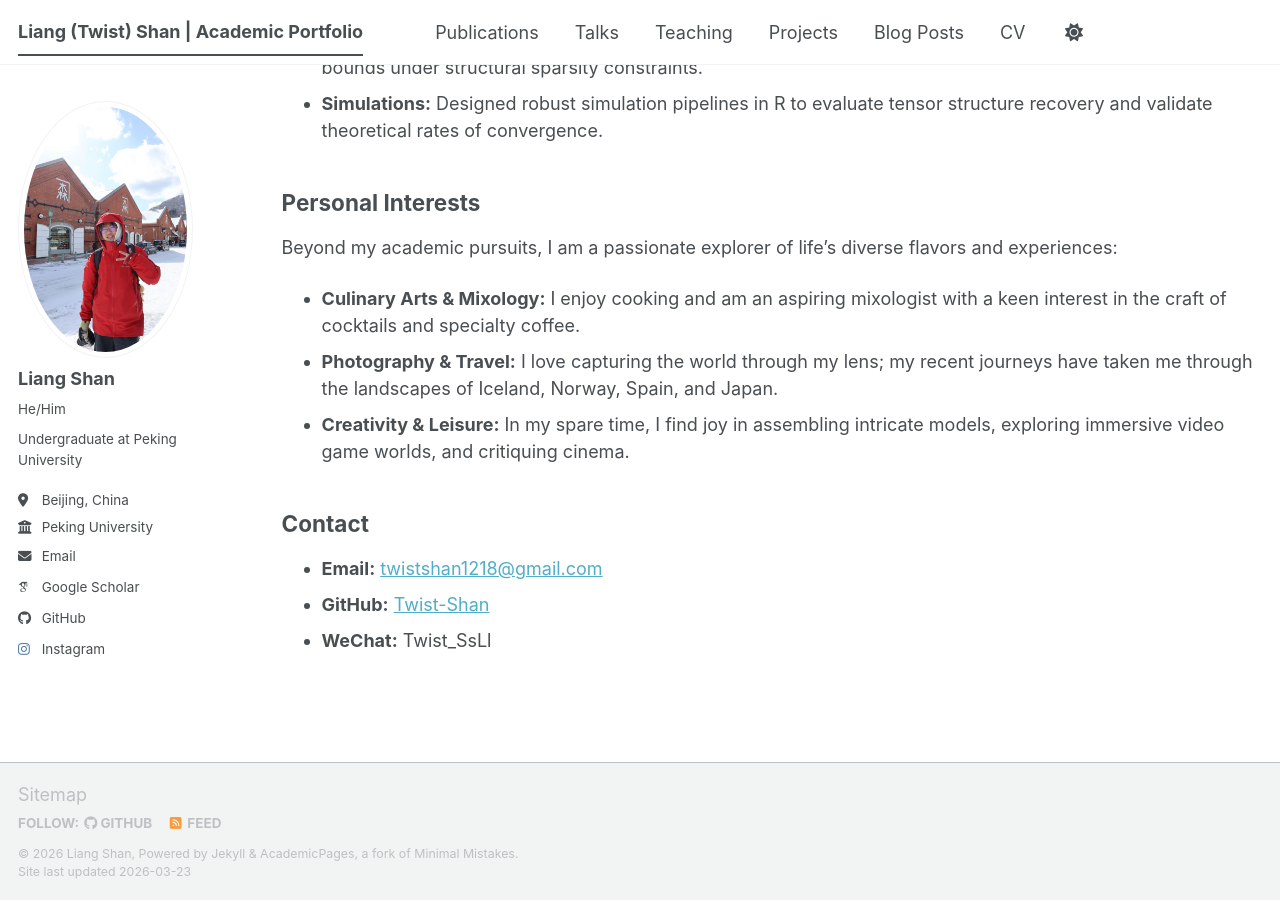
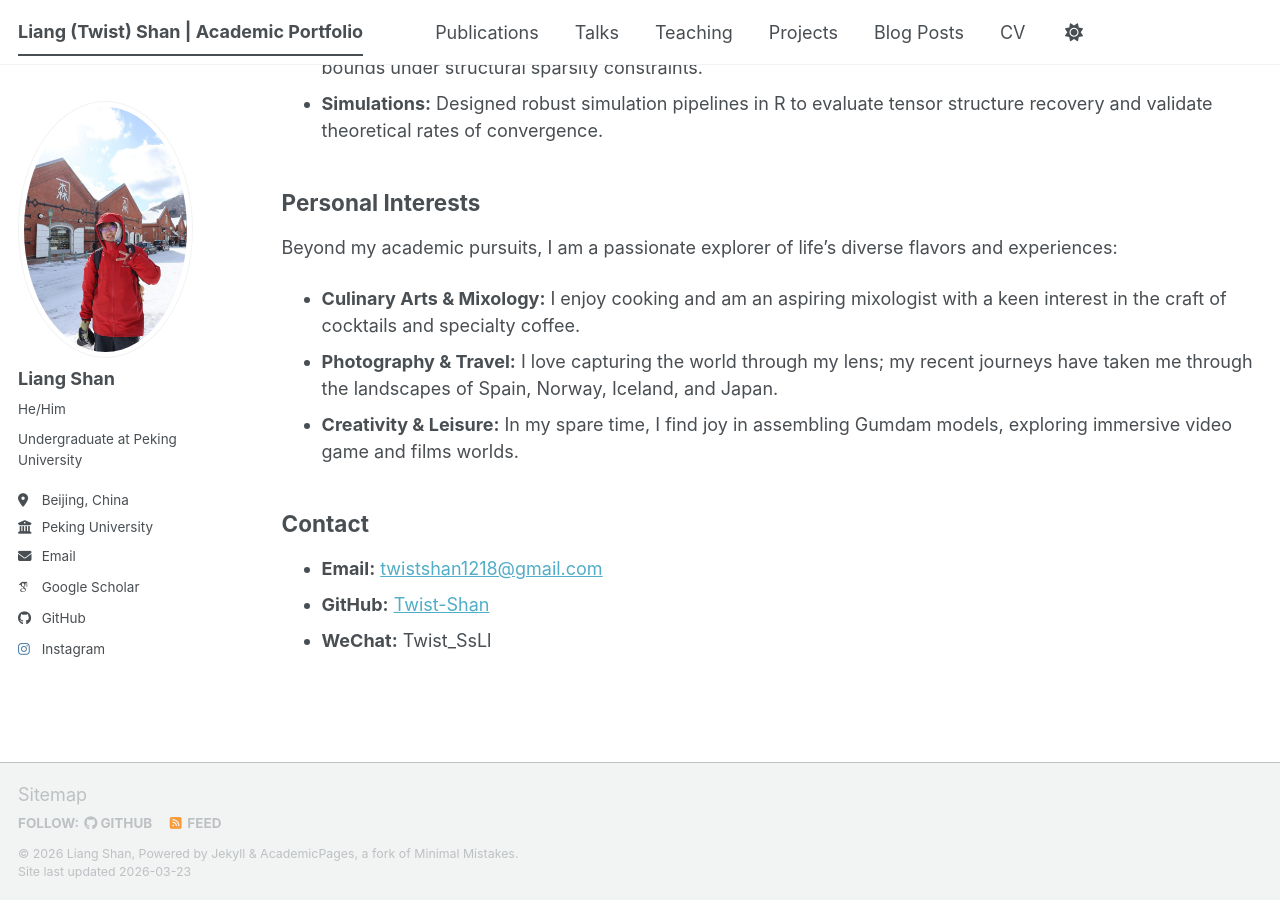
Before and after one commit to Twist-Shan/Twist-Shan.github.io, a Jekyll site: the page built from _pages/about.md, in a window 1280 px wide and 900 px high, scrolled down 998 px. Built offline with Jekyll 4.4.1, drawn with Linux system fonts in a browser that asks for light colours; some web fonts are replaced; a script bundle is joined from its source files by our own code; library files that are not in the unit come from our copies.

Commit message:
Update about.md

```diff
--- a/_pages/about.md
+++ b/_pages/about.md
@@ -37,8 +37,8 @@ This ongoing project focuses on developing efficient optimization frameworks for
 ## Personal Interests
 Beyond my academic pursuits, I am a passionate explorer of life's diverse flavors and experiences:
 * **Culinary Arts & Mixology:** I enjoy cooking and am an aspiring mixologist with a keen interest in the craft of cocktails and specialty coffee.
-* **Photography & Travel:** I love capturing the world through my lens; my recent journeys have taken me through the landscapes of Iceland, Norway, Spain, and Japan.
-* **Creativity & Leisure:** In my spare time, I find joy in assembling intricate models, exploring immersive video game worlds, and critiquing cinema.
+* **Photography & Travel:** I love capturing the world through my lens; my recent journeys have taken me through the landscapes of Spain, Norway, Iceland, and Japan.
+* **Creativity & Leisure:** In my spare time, I find joy in assembling Gumdam models, exploring immersive video game and films worlds.
 
 ## Contact
 * **Email:** [twistshan1218@gmail.com](mailto:twistshan1218@gmail.com)
```
